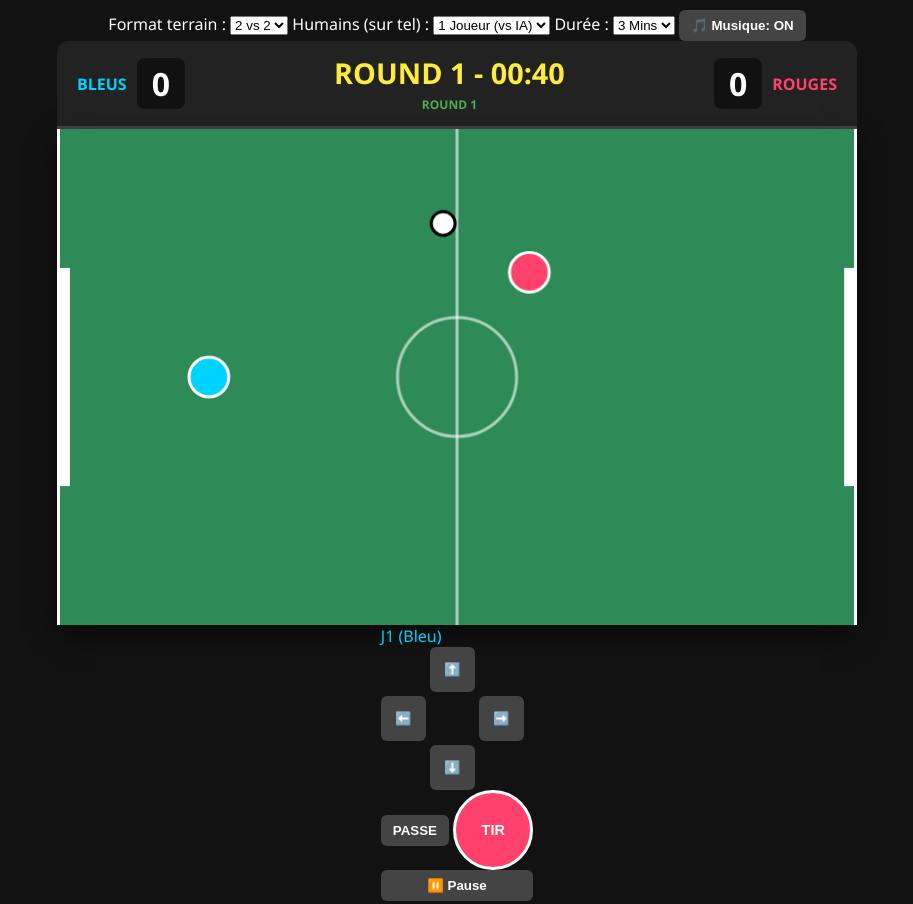
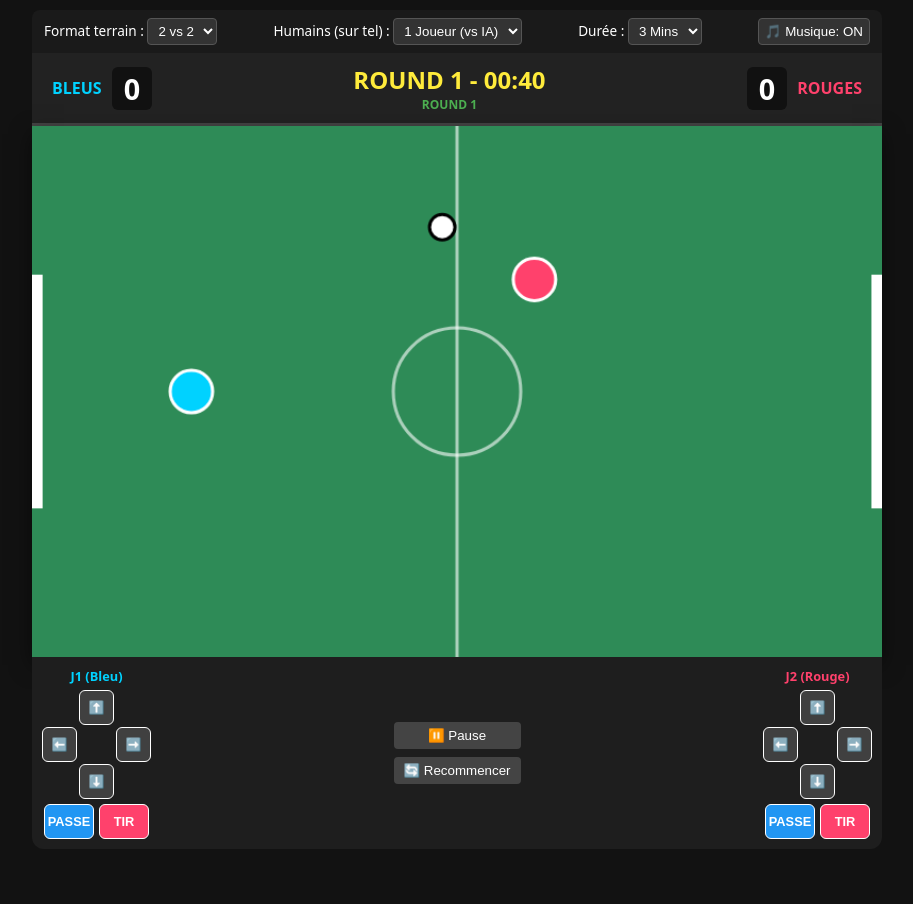
Before and after one commit to jonhtoby1-ship-it/Steve-Sam-Game, a plain HTML site: page index.html in a window 1280 px wide. Shown: the top 904 px of the page, without its empty margins (183-1096 px from the left). After the commit the page ends 859 px from the top, so only its background shows below. Drawn offline with Linux system fonts and the light colour scheme.

Commit message:
style.css

```diff
--- a/style.css
+++ b/style.css
@@ -1,152 +1,72 @@
-* {
-  box-sizing: border-box;
-  user-select: none;
-  -webkit-user-select: none;
-}
+* { box-sizing: border-box; user-select: none; -webkit-user-select: none; }
 
 body {
   background-color: #121212;
-  color: #ffffff;
-  font-family: 'Segoe UI', Tahoma, Geneva, Verdana, sans-serif;
-  margin: 0;
-  padding: 10px;
-  display: flex;
-  justify-content: center;
-  align-items: center;
+  color: #fff;
+  font-family: system-ui, sans-serif;
+  margin: 0; padding: 10px;
+  display: flex; justify-content: center; align-items: center;
   min-height: 100vh;
-  touch-action: manipulation;
 }
 
 .game-container {
-  display: flex;
-  flex-direction: column;
-  align-items: center;
-  width: 100%;
-  max-width: 800px;
+  display: flex; flex-direction: column; align-items: center;
+  width: 100%; max-width: 850px;
 }
 
-/* Tableau d'affichage */
-.scoreboard {
-  width: 100%;
-  display: flex;
-  justify-content: space-between;
-  align-items: center;
-  background: #222;
-  border-radius: 12px 12px 0 0;
-  padding: 12px 20px;
-  border-bottom: 3px solid #444;
+.setup-bar {
+  width: 100%; display: flex; justify-content: space-between; flex-wrap: wrap; gap: 5px;
+  background: #1a1a1a; padding: 8px 12px; border-radius: 8px 8px 0 0; font-size: 0.85rem;
 }
 
-.team {
-  display: flex;
-  align-items: center;
-  gap: 10px;
+.setup-bar select, .setup-bar button {
+  background: #333; color: white; border: 1px solid #555; padding: 4px 6px; border-radius: 4px;
 }
 
-.team-name {
-  font-weight: bold;
-  font-size: 1rem;
+.scoreboard {
+  width: 100%; display: flex; justify-content: space-between; align-items: center;
+  background: #222; padding: 10px 20px; border-bottom: 3px solid #444;
 }
 
-.team-1 .team-name { color: #00d2ff; }
-.team-2 .team-name { color: #ff416c; }
+.team { display: flex; align-items: center; gap: 10px; }
+.team-1 .team-name { color: #00d2ff; font-weight: bold; }
+.team-2 .team-name { color: #ff416c; font-weight: bold; }
+.score { font-size: 1.8rem; font-weight: 900; background: #111; padding: 2px 12px; border-radius: 6px; }
 
-.score {
-  font-size: 2rem;
-  font-weight: 900;
-  background: #111;
-  padding: 4px 15px;
-  border-radius: 8px;
+#timer { font-size: 1.5rem; font-weight: bold; color: #ffeb3b; }
+.status { display: block; font-size: 0.75rem; color: #4caf50; text-align: center; font-weight: bold; }
+
+canvas {
+  background-color: #2e8b57; width: 100%; height: auto;
+  box-shadow: 0 8px 20px rgba(0,0,0,0.5);
 }
 
-.timer-container {
-  text-align: center;
+.controls-wrapper {
+  width: 100%; display: flex; justify-content: space-between; align-items: center;
+  background: #1e1e1e; padding: 10px; border-radius: 0 0 12px 12px;
 }
 
-#timer {
-  display: block;
-  font-size: 1.8rem;
-  font-weight: bold;
-  color: #ffeb3b;
+.player-touch-zone {
+  display: flex; flex-direction: column; align-items: center; gap: 5px;
 }
 
-.status {
-  font-size: 0.75rem;
-  color: #4caf50;
-  font-weight: bold;
+.p-label { font-size: 0.8rem; font-weight: bold; }
+
+.d-pad {
+  display: grid; grid-template-columns: repeat(3, 35px); grid-template-rows: repeat(3, 35px); gap: 2px;
 }
 
-/* Terrain de jeu */
-canvas {
-  background-color: #2e8b57;
-  border-left: 3px solid #fff;
-  border-right: 3px solid #fff;
-  width: 100%;
-  height: auto;
-  box-shadow: 0 10px 25px rgba(0,0,0,0.5);
+.t-btn {
+  background: rgba(255, 255, 255, 0.15); border: 1px solid #fff; color: white;
+  border-radius: 6px; display: flex; justify-content: center; align-items: center;
+  touch-action: none; cursor: pointer; font-size: 0.8rem;
 }
 
-/* Panneau de commandes tactiles */
-.touch-controls {
-  width: 100%;
-  display: flex;
-  justify-content: space-between;
-  align-items: center;
-  background: #1e1e1e;
-  padding: 15px;
-  border-radius: 0 0 12px 12px;
-}
+.t-btn:active { background: rgba(255, 255, 255, 0.4); }
 
-.d-pad {
-  display: grid;
-  grid-template-columns: repeat(3, 45px);
-  grid-template-rows: repeat(3, 45px);
-  gap: 4px;
-}
+.act-btns { display: flex; gap: 5px; }
+.btn-pass { width: 50px; height: 35px; background: #2196f3; font-weight: bold; }
+.btn-shoot { width: 50px; height: 35px; background: #ff416c; font-weight: bold; }
 
-.touch-btn {
-  background: rgba(255, 255, 255, 0.15);
-  border: 2px solid #fff;
-  color: white;
-  font-size: 1.1rem;
-  border-radius: 8px;
-  display: flex;
-  justify-content: center;
-  align-items: center;
-  touch-action: none;
-  cursor: pointer;
-}
-
-.touch-btn:active {
-  background: rgba(255, 255, 255, 0.5);
-}
-
-.btn-shoot {
-  width: 80px;
-  height: 80px;
-  border-radius: 50%;
-  background: #ff416c;
-  font-size: 0.9rem;
-  font-weight: bold;
-  border: 3px solid #fff;
-}
-
-.center-actions {
-  display: flex;
-  flex-direction: column;
-  gap: 8px;
-}
-
-button {
-  background: #444;
-  color: white;
-  border: none;
-  padding: 8px 12px;
-  border-radius: 6px;
-  cursor: pointer;
-  font-weight: bold;
-}
-
-button:hover {
-  background: #666;
-}
+.center-actions { display: flex; flex-direction: column; gap: 8px; }
+button { background: #444; color: white; border: none; padding: 6px 10px; border-radius: 4px; cursor: pointer; }
```
